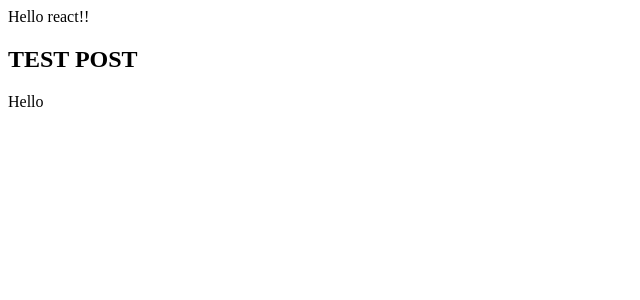
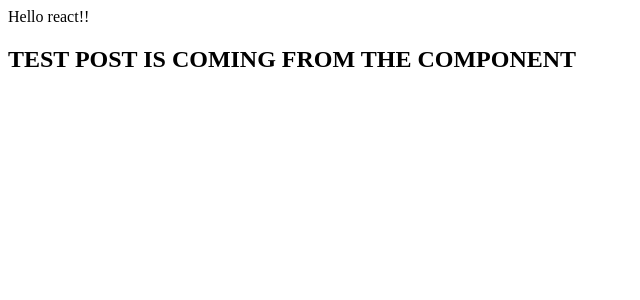
Before and after one commit to sagarpatil30/reactApplication, a React (Vite) app: page / in a window 1280 px wide. Shown: the top 300 px of the page, without its empty margins (0-640 px from the left). Built offline with nearby package versions, Linux system fonts and the light colour scheme.

Commit message:
first component

```diff
--- a/src/App.jsx
+++ b/src/App.jsx
@@ -6,9 +6,6 @@ function App() {
     Hello react!!
     <div>
       <Posts/>
-      <div>
-        Hello
-      </div>
     </div>
     </>
   )
--- a/src/components/posts.jsx
+++ b/src/components/posts.jsx
@@ -4,7 +4,7 @@ function Posts() {
   return (
     <>
     <h2>
-    TEST POST
+    TEST POST IS COMING FROM THE COMPONENT
     </h2>
     </>
   )
```
